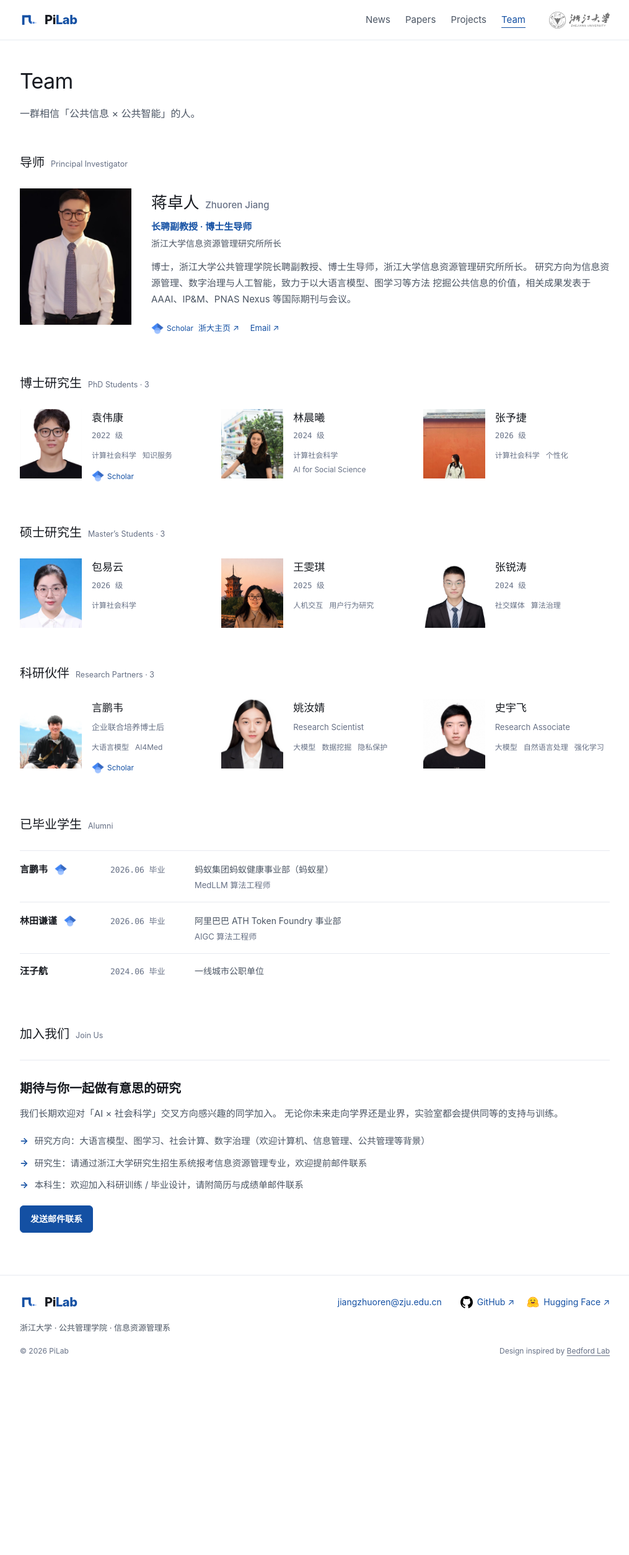
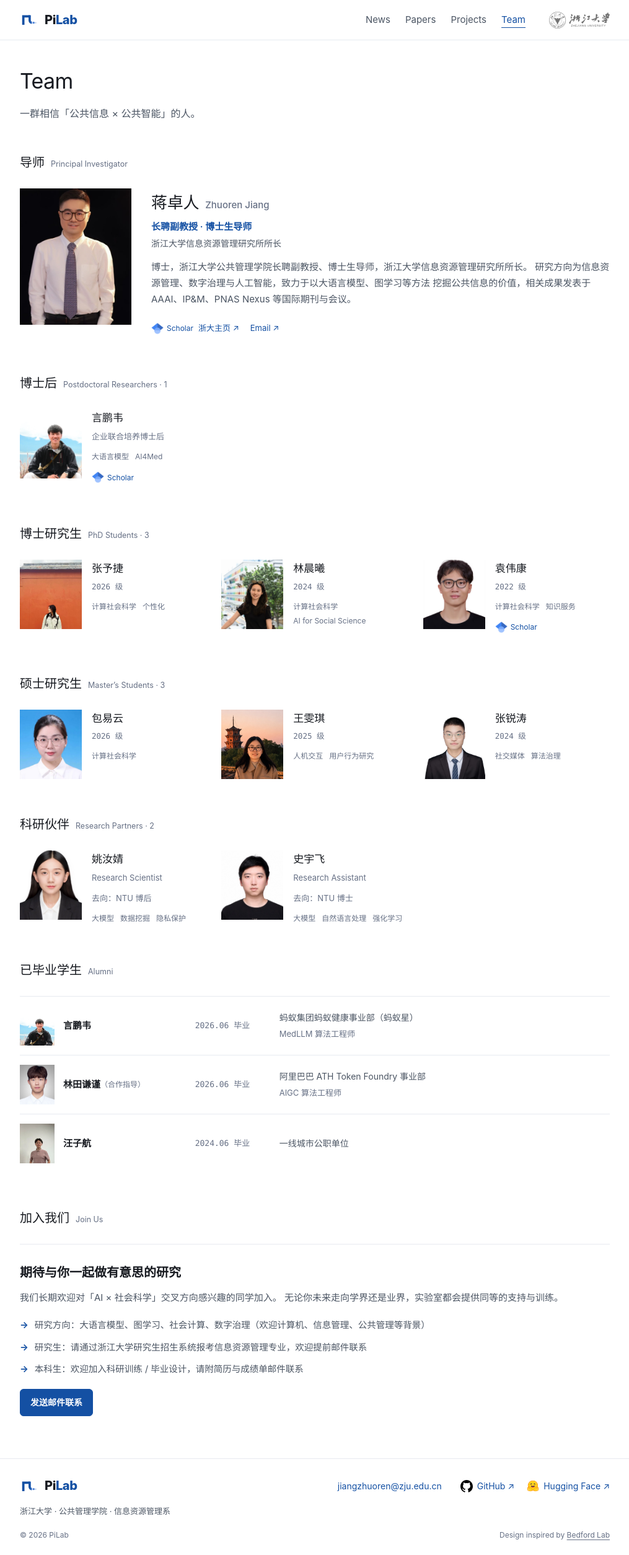
Before and after one commit to PiLab-ZJU/pilab-zju.github.io, a Jekyll site: the page built from team/index.html, in a window 1280 px wide. Shown: the whole page at 62% size, without its empty margins (132-1147 px from the left). Built offline with Jekyll 4.4.1, drawn with Linux system fonts in a browser that asks for light colours; before the commit the page ends 2212 px from its top, so only the background shows below that.

Commit message:
Update team profiles, alumni photos and collaborations

```diff
--- a/_data/collaborations.yml
+++ b/_data/collaborations.yml
@@ -7,10 +7,7 @@
   en: Ant Group
   url: https://www.antgroup.com
   logo: "/assets/img/collab/ant.svg"
-- name: 斯坦福大学
-  en: Stanford University
-  url: https://www.stanford.edu
-  logo: "/assets/img/collab/stanford.png"
+- name: 江苏大学附属医学院
 - name: 南洋理工大学
   en: Nanyang Technological University
   url: https://www.ntu.edu.sg
--- a/_data/team.yml
+++ b/_data/team.yml
@@ -13,7 +13,7 @@
     url: https://person.zju.edu.cn/0020027
   - label: Email
     url: mailto:jiangzhuoren@zju.edu.cn
-partners:
+postdocs:
 - name: 言鹏韦
   name_en: Pengwei Yan
   role: 企业联合培养博士后
@@ -22,7 +22,9 @@
   - 大语言模型
   - AI4Med
   homepage: ''
+partners:
 - name: 姚汝婧
+  destination: NTU 博后
   role: Research Scientist
   photo: "/assets/img/team/yrj.jpg"
   keywords:
@@ -31,7 +33,8 @@
   - 隐私保护
   homepage: ''
 - name: 史宇飞
-  role: Research Associate
+  destination: NTU 博士
+  role: Research Assistant
   photo: "/assets/img/team/syf.jpg"
   keywords:
   - 大模型
@@ -88,14 +91,18 @@
   homepage: ''
 alumni:
 - name: 林田谦谨
+  note: 合作指导
+  photo: "/assets/img/team/ltqj.jpg"
   grad: '2026.06'
   destination: 阿里巴巴 ATH Token Foundry 事业部
   role: AIGC 算法工程师
 - name: 言鹏韦
+  photo: "/assets/img/team/ypw.jpg"
   grad: '2026.06'
   destination: 蚂蚁集团蚂蚁健康事业部（蚂蚁星）
   role: MedLLM 算法工程师
 - name: 汪子航
+  photo: "/assets/img/team/wzh.jpg"
   grad: '2024.06'
   destination: 一线城市公职单位
 join:
--- a/_includes/person-card.html
+++ b/_includes/person-card.html
@@ -5,6 +5,7 @@
   <div class="person-info">
   <h3 class="person-name">{% if homepage != '' %}<a href="{% include url.html url=homepage %}" target="_blank" rel="noopener">{{ member.name | escape }}</a>{% else %}{{ member.name | escape }}{% endif %}</h3>
   {% if member.role %}<p class="person-role">{{ member.role | escape }}</p>{% endif %}
+  {% if member.destination %}<p class="person-role">去向：{{ member.destination | escape }}</p>{% endif %}
   {% if member.year %}<div class="person-meta">{{ member.year }} 级</div>{% endif %}
   <div class="person-kw">{% for keyword in member.keywords %}<span class="tag">{{ keyword | escape }}</span>{% endfor %}</div>
   {% include scholar-link.html person=member %}
--- /dev/null
+++ b/_includes/sort-people.html
@@ -0,0 +1,3 @@
+{%- assign dated_people = include.people | where_exp: "person", "person[include.field] != nil" | sort: include.field | reverse -%}
+{%- assign undated_people = include.people | where_exp: "person", "person[include.field] == nil" -%}
+{%- assign sorted_people = dated_people | concat: undated_people -%}
--- a/assets/css/main.css
+++ b/assets/css/main.css
@@ -98,8 +98,7 @@
 .scholar-link:hover { text-decoration: underline; text-underline-offset: 3px; }
 .link-chips .scholar-link { margin-top: 0; }
 .alumni-name { display: flex; align-items: center; gap: 6px; }
-.alumni-name .scholar-link { margin-top: 0; min-width: 30px; justify-content: center; }
-.alumni-name .scholar-label { display: none; }
+
 .footer-links a { display: inline-flex; align-items: center; gap: 7px; }
 .btn { display: inline-flex; align-items: center; justify-content: center; gap: 8px; padding: 10px 16px; min-height: 44px; border: 1px solid var(--line); border-radius: 6px; color: var(--ink); background: #fff; font-size: 14px; font-weight: 600; line-height: 1.4; transition: background .16s ease, border-color .16s ease; }
 .btn svg { width: 16px; height: 16px; flex: none; }
@@ -345,12 +344,16 @@
 /* 荣休学生 */
 .alumni-list { border-top: 1px solid var(--line); }
 .alumni-row {
-  display: grid; grid-template-columns: 130px 120px minmax(0, 1fr); gap: 16px;
-  padding: 15px 0; border-bottom: 1px solid var(--line); align-items: baseline;
+  display: grid; grid-template-columns: minmax(200px, 1fr) 120px minmax(0, 2fr); gap: 16px;
+  padding: 15px 0; border-bottom: 1px solid var(--line); align-items: center;
   font-size: 15px;
 }
 .alumni-row:last-child { border-bottom: 0; }
-.alumni-name { font-weight: 600; }
+.alumni-person { display: flex; align-items: center; gap: 14px; }
+.alumni-avatar { width: 56px; height: 64px; flex-shrink: 0; display: grid; place-items: center; background: var(--blue-softer); overflow: hidden; }
+.alumni-avatar img { width: 100%; height: 100%; object-fit: cover; }
+.alumni-name { font-weight: 600; flex-wrap: wrap; gap: 0; }
+.alumni-note { font-size: 12px; font-weight: 400; color: var(--ink-3); }
 .alumni-grad { font-family: var(--mono); font-size: 13px; color: var(--ink-3); }
 .alumni-dest { color: var(--ink-2); font-size: 14px; }
 .alumni-role { display: block; color: var(--ink-3); font-size: 13px; margin-top: 2px; }
--- a/index.html
+++ b/index.html
@@ -123,11 +123,11 @@
     </div>
     <div class="collab-grid">
       {% for c in site.data.collaborations %}
-      <a class="collab-card" href="{{ c.url }}" target="_blank" rel="noopener">
+      {% if c.url %}<a class="collab-card" href="{{ c.url }}" target="_blank" rel="noopener">{% else %}<div class="collab-card">{% endif %}
         {% assign logo = c.logo | default: '' | strip %}{% if logo != "" %}<img class="{% if c.logo_light %}logo-light{% endif %} {% if c.logo_padded %}logo-padded{% endif %}" src="{{ logo | relative_url }}" alt="" loading="lazy" decoding="async">{% endif %}
         <span class="collab-name">{{ c.name }}</span>
         <span class="collab-en">{{ c.en }}</span>
-      </a>
+      {% if c.url %}</a>{% else %}</div>{% endif %}
       {% endfor %}
     </div>
   </div>
--- a/team/index.html
+++ b/team/index.html
@@ -1,7 +1,7 @@
 ---
 layout: default
 title: Team
-description: PiLab 的团队成员——导师、博士研究生、硕士研究生、科研伙伴与已毕业学生。
+description: PiLab 的团队成员——导师、博士后、博士研究生、硕士研究生、科研伙伴与已毕业学生。
 ---
 
 <div class="page-hero">
@@ -37,13 +37,27 @@
       </div>
     </div>
 
+    {% assign postdocs = site.data.team.postdocs | where_exp: "m", "m.published != false" %}
+    {% if postdocs.size > 0 %}
+    <div class="team-block">
+      <h2 class="team-block-title">博士后 <span class="en">Postdoctoral Researchers · {{ postdocs | size }}</span></h2>
+      <div class="people-grid">
+        {% include sort-people.html people=postdocs field='year' %}
+        {% for member in sorted_people %}
+        {% include person-card.html person=member %}
+        {% endfor %}
+      </div>
+    </div>
+    {% endif %}
+
     {% assign students = site.data.team.students | where_exp: "m", "m.published != false" %}
     {% assign student_groups = students | group_by: 'degree' %}
     {% for group in student_groups %}
     <div class="team-block">
       <h2 class="team-block-title">{{ group.name | default: '在读学生' | escape }} <span class="en">{% if group.name == '博士研究生' %}PhD Students{% elsif group.name == '硕士研究生' %}Master’s Students{% else %}Students{% endif %} · {{ group.items | size }}</span></h2>
       <div class="people-grid">
-        {% for member in group.items %}
+        {% include sort-people.html people=group.items field='year' %}
+        {% for member in sorted_people %}
         {% include person-card.html person=member %}
         {% endfor %}
       </div>
@@ -55,7 +69,8 @@
     <div class="team-block">
       <h2 class="team-block-title">科研伙伴 <span class="en">Research Partners · {{ partners | size }}</span></h2>
       <div class="people-grid">
-        {% for member in partners %}
+        {% include sort-people.html people=partners field='year' %}
+        {% for member in sorted_people %}
         {% include person-card.html person=member %}
         {% endfor %}
       </div>
@@ -66,11 +81,12 @@
     <div class="team-block">
       <h2 class="team-block-title">已毕业学生 <span class="en">Alumni</span></h2>
       <div class="alumni-list">
-        {% assign alumni = site.data.team.alumni | where_exp: "member", "member.published != false" | sort: 'grad' | reverse %}
-        {% for a in alumni %}
+        {% assign alumni = site.data.team.alumni | where_exp: "member", "member.published != false" %}
+        {% include sort-people.html people=alumni field='grad' %}
+        {% for a in sorted_people %}
         <div class="alumni-row">
-          <span class="alumni-name">{{ a.name }} {% include scholar-link.html person=a %}</span>
-          <span class="alumni-grad">{{ a.grad }} 毕业</span>
+          <div class="alumni-person"><div class="alumni-avatar">{% include avatar.html person=a %}</div><span class="alumni-name">{{ a.name | escape }}{% if a.note %}<span class="alumni-note">（{{ a.note | escape }}）</span>{% endif %}</span></div>
+          <span class="alumni-grad">{% if a.grad %}{{ a.grad }} 毕业{% endif %}</span>
           <div class="alumni-dest">{{ a.destination | escape }}{% if a.role %}<span class="alumni-role">{{ a.role | escape }}</span>{% endif %}</div>
         </div>
         {% endfor %}
```
Also changed, not shown: scripts/check.rb (+15 -2 lines), README.md, assets/img/team/ltqj.jpg (added), assets/img/team/wzh.jpg (added).
